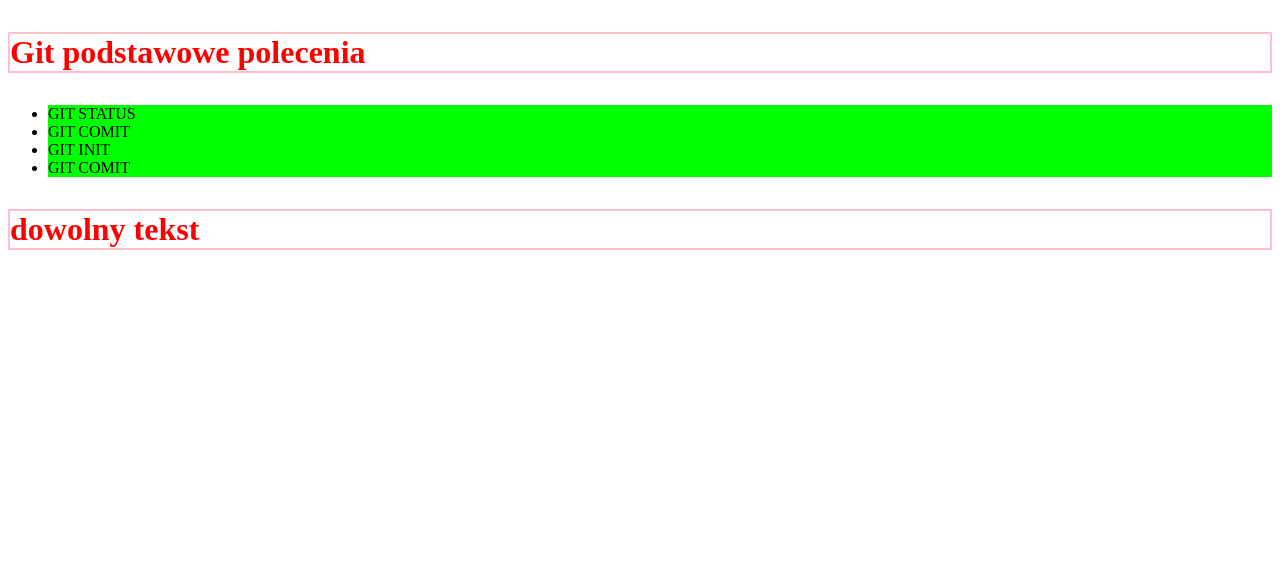
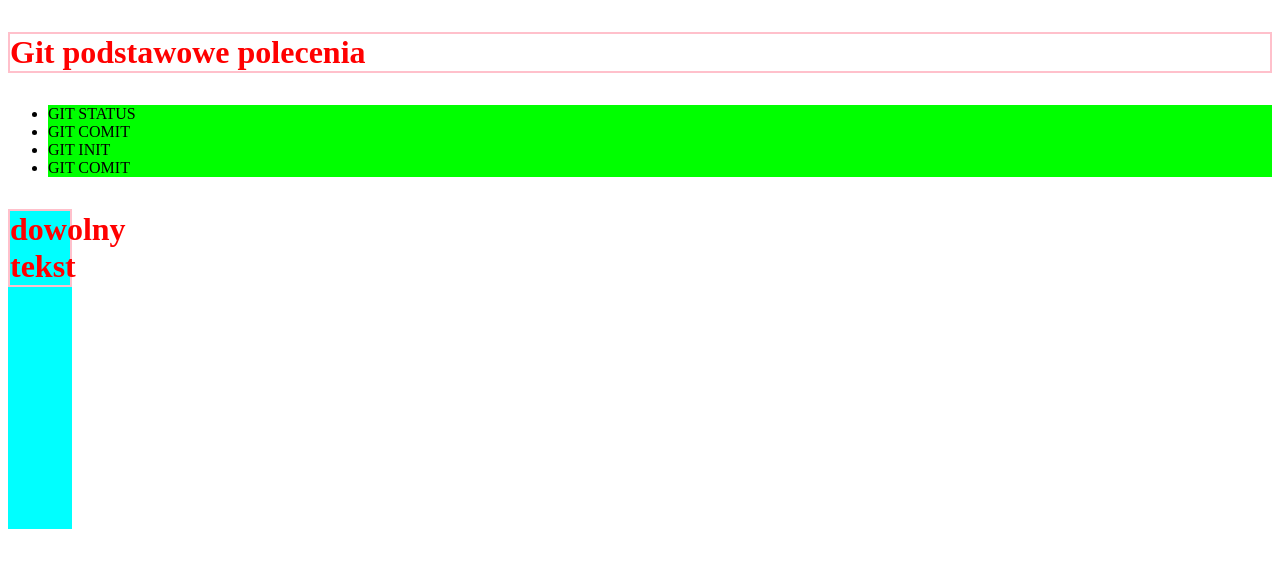
Before and after one commit to bart19870807/AFM1, a plain HTML site: page index.html in a window 1280 px wide. Drawn offline with Linux system fonts and the light colour scheme.

Commit message:
Changes style

```diff
--- a/style.css
+++ b/style.css
@@ -12,3 +12,8 @@ ul li{
     background-color: lime;
     text-transform: uppercase;
 }
+.added{
+    background-color: aqua;
+    width: 4rem;
+    height: 20rem;
+}
```
